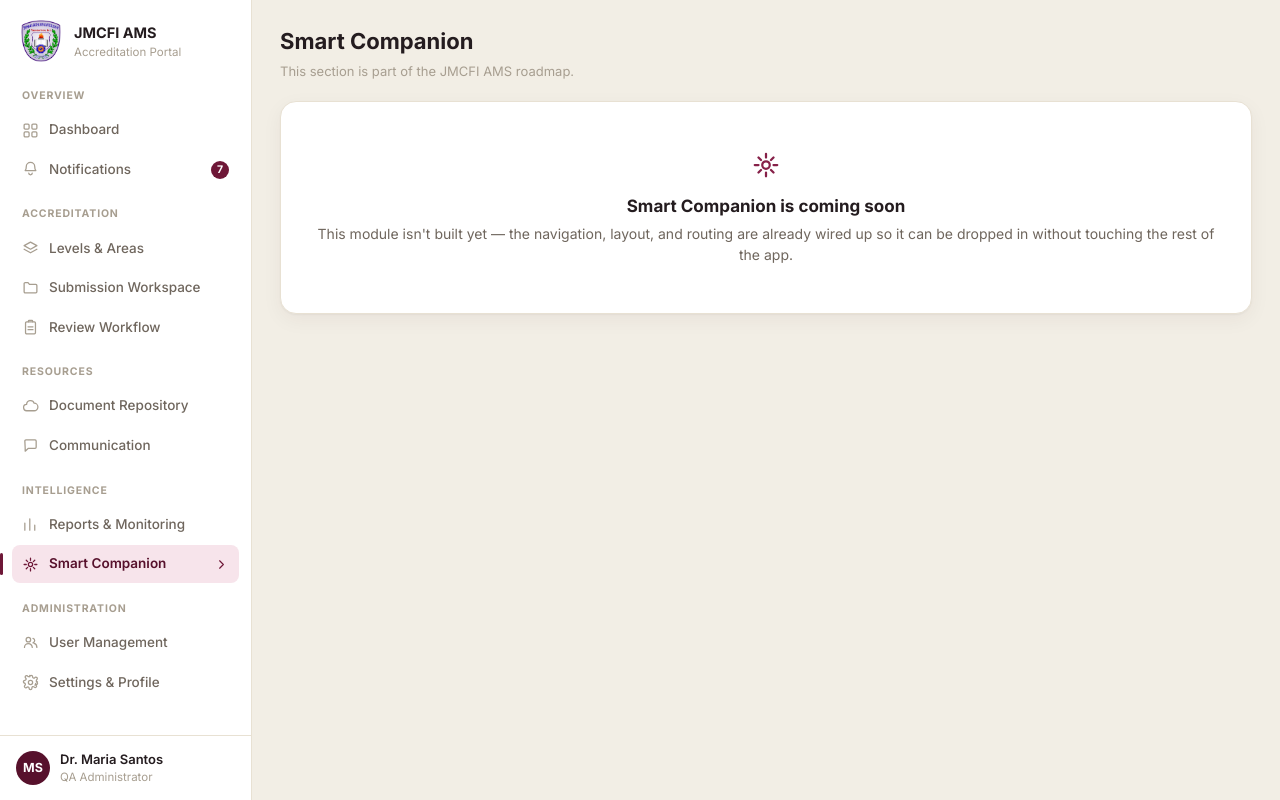
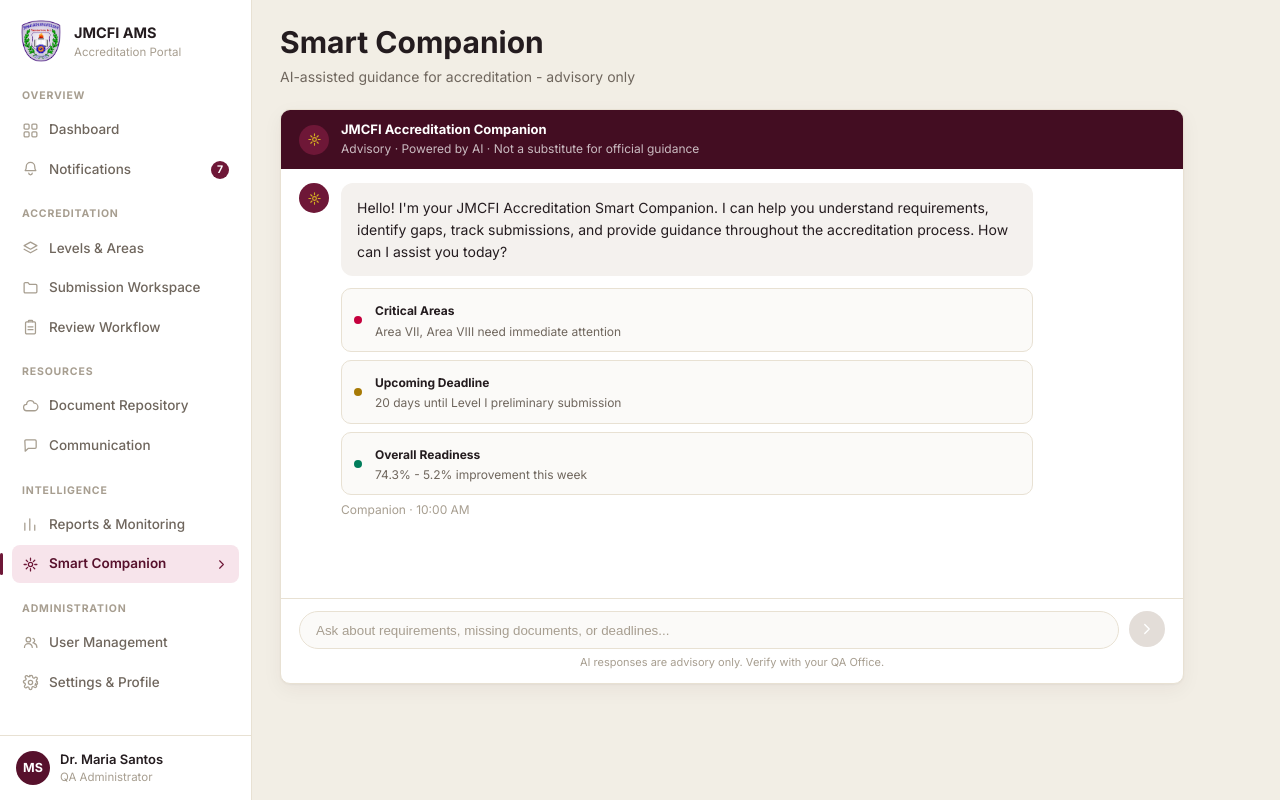
Before and after one commit to Ashhh02/accreditation_management_system, a Django app: page /intelligence/smart-companion/ in a window 1280 px wide. Run offline with Django 5.2, Linux system fonts and the light colour scheme.

Commit message:
add smart companion ui

```diff
--- a/intelligence/templates/intelligence/smart_companion.html
+++ b/intelligence/templates/intelligence/smart_companion.html
@@ -1,4 +1,58 @@
 {% extends 'base.html' %}
+{% load static nav_extras %}
+
+{% block extra_css %}
+  <link rel="stylesheet" href="{% static 'css/smart_companion.css' %}">
+{% endblock %}
+
 {% block content %}
-  {% include 'partials/_placeholder.html' with icon_name='sparkle' %}
+  <div class="companion-page">
+    <header class="companion-header">
+      <h1>Smart Companion</h1>
+      <p>AI-assisted guidance for accreditation - advisory only</p>
+    </header>
+
+    <section class="companion-card">
+      <div class="companion-card-head">
+        <div class="companion-bot-icon">{% icon 'sparkle' %}</div>
+        <div>
+          <h2>JMCFI Accreditation Companion</h2>
+          <p>Advisory · Powered by AI · Not a substitute for official guidance</p>
+        </div>
+      </div>
+
+      <div class="companion-body">
+        <article class="companion-message">
+          <div class="companion-bot-icon">{% icon 'sparkle' %}</div>
+          <div class="message-stack">
+            <div class="assistant-bubble">
+              Hello! I'm your JMCFI Accreditation Smart Companion. I can help you understand requirements, identify gaps, track submissions, and provide guidance throughout the accreditation process. How can I assist you today?
+            </div>
+
+            <div class="insight-stack">
+              {% for insight in companion_insights %}
+                <div class="companion-insight">
+                  <span class="insight-dot tone-{{ insight.tone }}"></span>
+                  <div>
+                    <strong>{{ insight.title }}</strong>
+                    <p>{{ insight.description }}</p>
+                  </div>
+                </div>
+              {% endfor %}
+            </div>
+
+            <time>Companion · 10:00 AM</time>
+          </div>
+        </article>
+      </div>
+
+      <footer class="companion-composer">
+        <div class="composer-row">
+          <input type="text" placeholder="Ask about requirements, missing documents, or deadlines...">
+          <button type="button" aria-label="Send message">{% icon 'chevron-right' %}</button>
+        </div>
+        <p>AI responses are advisory only. Verify with your QA Office.</p>
+      </footer>
+    </section>
+  </div>
 {% endblock %}
--- a/intelligence/views.py
+++ b/intelligence/views.py
@@ -89,4 +89,29 @@ class ReportsMonitoringView(TemplateView):
 
 class SmartCompanionView(TemplateView):
     template_name = 'intelligence/smart_companion.html'
-    extra_context = {'page_title': 'Smart Companion'}
+
+    def get_context_data(self, **kwargs):
+        context = super().get_context_data(**kwargs)
+        context.update(
+            {
+                'page_title': 'Smart Companion',
+                'companion_insights': [
+                    {
+                        'title': 'Critical Areas',
+                        'description': 'Area VII, Area VIII need immediate attention',
+                        'tone': 'rose',
+                    },
+                    {
+                        'title': 'Upcoming Deadline',
+                        'description': '20 days until Level I preliminary submission',
+                        'tone': 'gold',
+                    },
+                    {
+                        'title': 'Overall Readiness',
+                        'description': '74.3% - 5.2% improvement this week',
+                        'tone': 'green',
+                    },
+                ],
+            }
+        )
+        return context
--- /dev/null
+++ b/static/css/smart_companion.css
@@ -0,0 +1,204 @@
+.companion-page {
+  width: 100%;
+}
+
+.companion-header {
+  margin-bottom: 22px;
+}
+
+.companion-header h1 {
+  font-size: 30px;
+  line-height: 1.1;
+}
+
+.companion-header p {
+  margin-top: 8px;
+  color: var(--color-text-muted);
+}
+
+.companion-card {
+  width: min(100%, 904px);
+  min-height: 575px;
+  display: flex;
+  flex-direction: column;
+  overflow: hidden;
+  border: 1px solid var(--color-border);
+  border-radius: 10px;
+  background: var(--color-surface);
+  box-shadow: var(--shadow-card);
+}
+
+.companion-card-head {
+  min-height: 54px;
+  display: flex;
+  align-items: center;
+  gap: 12px;
+  padding: 12px 18px;
+  background: var(--maroon-900);
+  color: #fff;
+}
+
+.companion-bot-icon {
+  width: 30px;
+  height: 30px;
+  border-radius: 50%;
+  display: flex;
+  align-items: center;
+  justify-content: center;
+  flex-shrink: 0;
+  background: var(--maroon-700);
+  color: #d2ad22;
+}
+
+.companion-bot-icon .icon {
+  width: 15px;
+  height: 15px;
+}
+
+.companion-card-head h2 {
+  font-size: 13px;
+  line-height: 1.2;
+}
+
+.companion-card-head p {
+  margin-top: 2px;
+  color: rgba(255, 255, 255, 0.72);
+  font-size: 12px;
+}
+
+.companion-body {
+  flex: 1;
+  padding: 14px 18px;
+}
+
+.companion-message {
+  display: grid;
+  grid-template-columns: 30px minmax(0, 692px);
+  gap: 12px;
+}
+
+.message-stack {
+  min-width: 0;
+}
+
+.assistant-bubble {
+  padding: 14px 16px;
+  border-radius: 12px;
+  background: #f4f1ee;
+  color: var(--color-text);
+  font-size: 14px;
+  line-height: 1.55;
+}
+
+.insight-stack {
+  display: flex;
+  flex-direction: column;
+  gap: 8px;
+  margin-top: 12px;
+}
+
+.companion-insight {
+  min-height: 54px;
+  display: grid;
+  grid-template-columns: 9px minmax(0, 1fr);
+  gap: 12px;
+  align-items: center;
+  padding: 11px 12px;
+  border: 1px solid var(--color-border);
+  border-radius: 10px;
+  background: #fbfaf8;
+}
+
+.insight-dot {
+  width: 8px;
+  height: 8px;
+  border-radius: 50%;
+}
+
+.insight-dot.tone-rose {
+  background: #c5003d;
+}
+
+.insight-dot.tone-gold {
+  background: #a77a06;
+}
+
+.insight-dot.tone-green {
+  background: #007d5b;
+}
+
+.companion-insight strong {
+  font-size: 12px;
+}
+
+.companion-insight p {
+  margin-top: 2px;
+  color: var(--color-text-muted);
+  font-size: 12px;
+}
+
+.message-stack time {
+  display: block;
+  margin-top: 6px;
+  color: var(--color-text-faint);
+  font-size: 12px;
+}
+
+.companion-composer {
+  padding: 12px 18px;
+  border-top: 1px solid var(--color-border);
+}
+
+.composer-row {
+  display: grid;
+  grid-template-columns: minmax(0, 1fr) 36px;
+  gap: 10px;
+}
+
+.composer-row input {
+  height: 38px;
+  min-width: 0;
+  padding: 0 16px;
+  border: 1px solid var(--color-border);
+  border-radius: var(--radius-pill);
+  outline: 0;
+  background: #fbfaf8;
+}
+
+.composer-row input::placeholder {
+  color: var(--color-text-faint);
+}
+
+.composer-row button {
+  width: 36px;
+  height: 36px;
+  border: 0;
+  border-radius: 50%;
+  display: flex;
+  align-items: center;
+  justify-content: center;
+  background: #e3ddd8;
+  color: #fff;
+}
+
+.composer-row button .icon {
+  width: 18px;
+  height: 18px;
+}
+
+.companion-composer p {
+  margin-top: 6px;
+  color: var(--color-text-faint);
+  font-size: 11px;
+  text-align: center;
+}
+
+@media (max-width: 700px) {
+  .companion-message {
+    grid-template-columns: 1fr;
+  }
+
+  .companion-card {
+    min-height: 0;
+  }
+}
```
